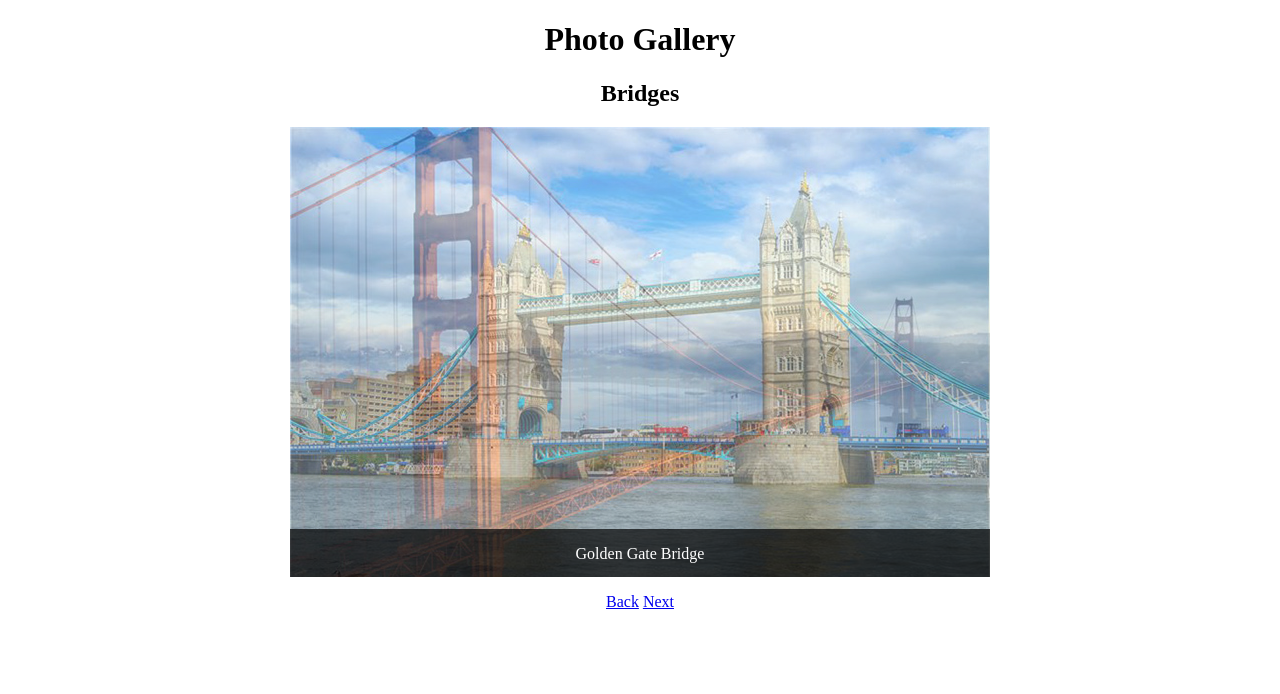
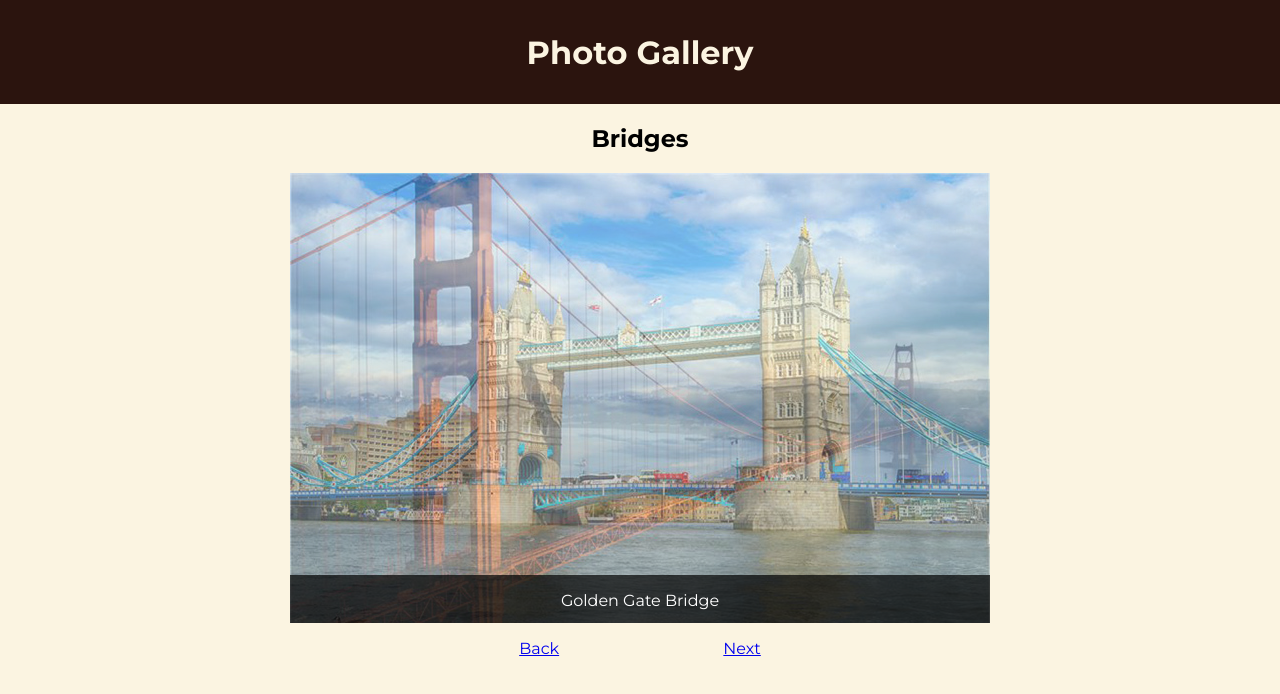
Before and after one commit to dennis-mays/project2, a plain HTML site: page index.html in a window 1280 px wide. Drawn offline with Linux system fonts and the light colour scheme.

Commit message:
added styling and media breaks

```diff
--- a/css/main.css
+++ b/css/main.css
@@ -1,39 +1,54 @@
+@import url("https://fonts.googleapis.com/css2?family=Montserrat:wght@400;700&display=swap");
+
 * {
-  box-sizing:border-box;
+    box-sizing: border-box;
 }
 
 body {
-  text-align:center;
+    margin: 0;
+    padding: 0;
+    background-color: #fbf4e1;
+    font-family: Montserrat, Arial, Helvetica, sans-serif;
+    text-align: center;
+}
+
+header {
+    background: #2b140e;
+    color: #fbf4e1;
+    padding: 0.7rem;
+}
+
+header {
+    text-align: center;
 }
 
 section {
-  width: 700px;
+    width: 400px;
     margin: auto;
 }
 
 .frame {
-  position:relative;
-  width:700px;
-  height:450px;
+    position: relative;
+    width: 400px;
+    height: 257px;
     margin: 1rem 0;
 }
 
 .slide {
-  display:block;
+    display: block;
+    width: 100%;
+    /* height: 100%; */
     margin-bottom: 2rem;
 }
 
-
 .hide {
     opacity: 0;
-  transition: opacity .5s ease-out;
+    transition: opacity 0.5s ease-out;
 }
 
-
 .current {
-  transition: opacity .5s ease-out;
+    transition: opacity 0.5s ease-out;
 }
-
 
 .abs-pos {
     position: absolute;
@@ -43,7 +58,7 @@ section {
     position: absolute;
     z-index: 3;
     color: #fff;
-  background: rgba(0, 0, 0, .7);
+    background: rgba(0, 0, 0, 0.7);
     bottom: 0;
     width: 100%;
     height: 1rem;
@@ -53,3 +68,25 @@ section {
 .controls {
     display: none;
 }
+
+.controls a {
+    padding: 0 3rem;
+}
+
+@media screen and (min-width: 700px) {
+    .frame {
+        position: relative;
+        width: 700px;
+        height: 450px;
+        margin: 1rem 0;
+    }
+
+    section {
+        width: 700px;
+        margin: auto;
+    }
+
+    .controls a {
+        padding: 0 5rem;
+    }
+}
--- a/index.html
+++ b/index.html
@@ -7,7 +7,9 @@
         <script src="js/main.js" defer></script>
     </head>
     <body>
-        <h1>Photo Gallery</h1>
+        <header>
+            <h1>Photo Gallery</h1>
+        </header>
 
         <section>
             <h2>Bridges</h2>
```
Lines whose indentation alone changed are shown as unchanged.
